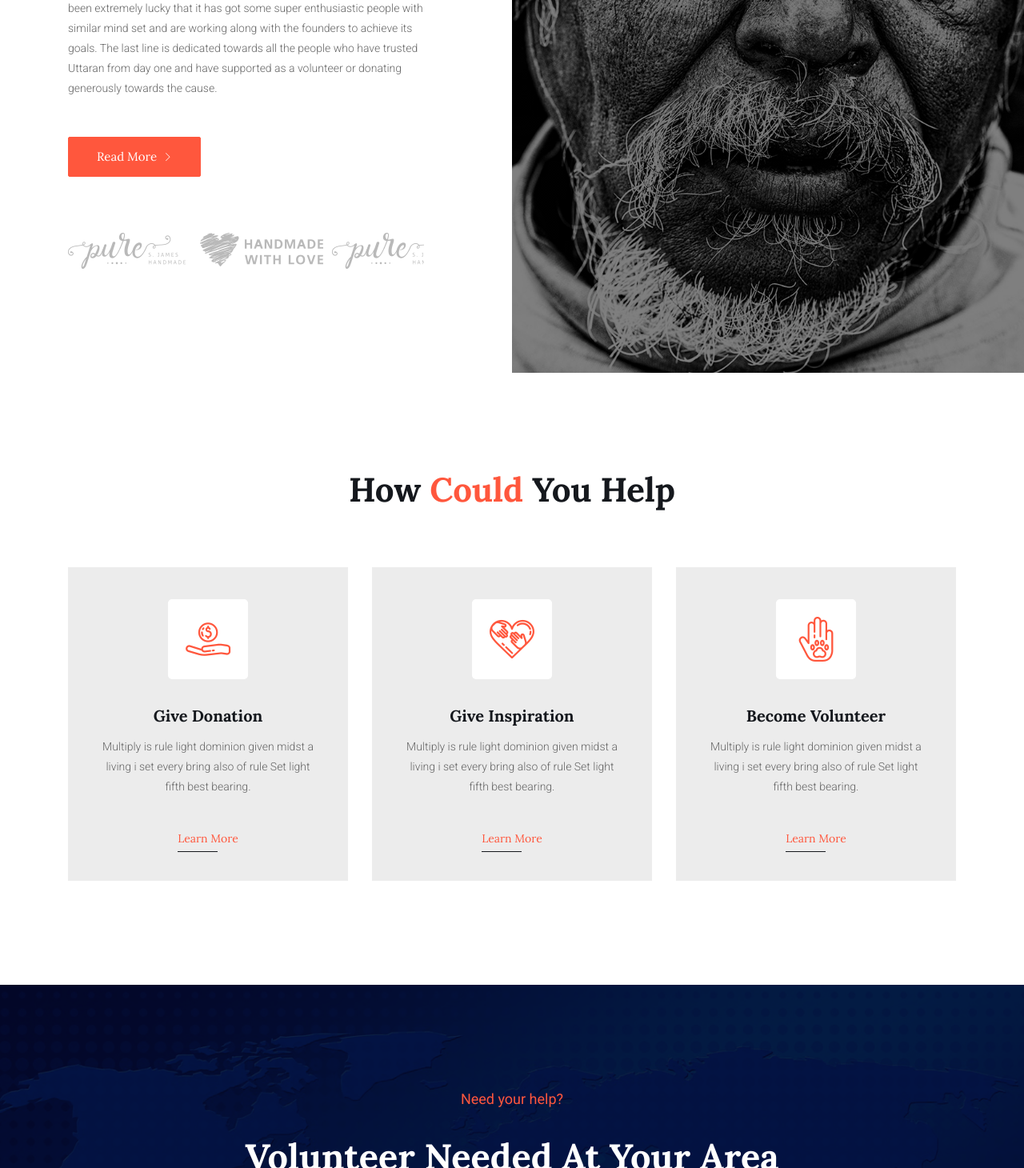
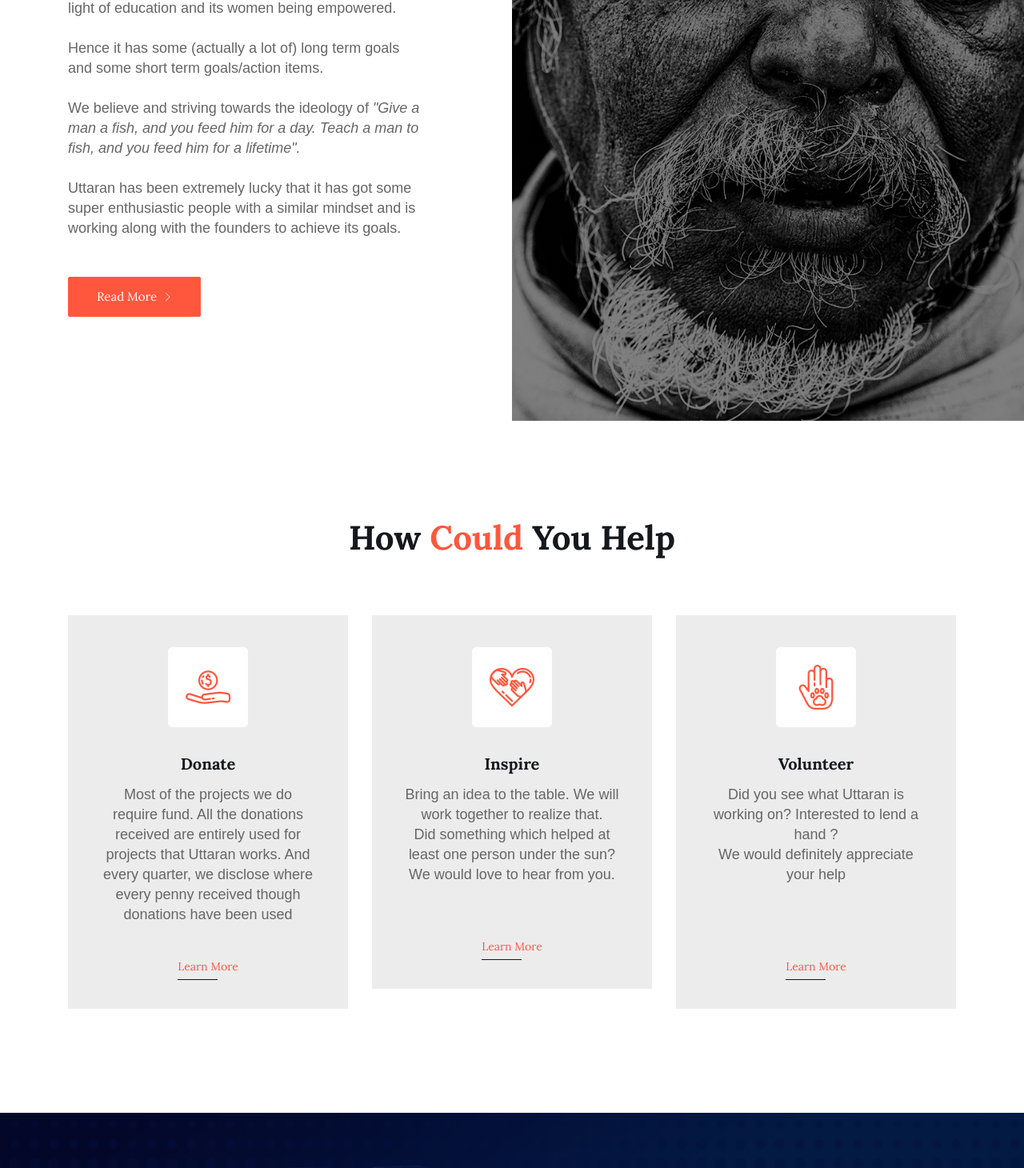
Before and after one commit to sabyamon/uttaran, a plain HTML site: page index.html in a window 1280 px wide. Shown: the part 1340-2800 px from the top of the page at 80% size. Drawn offline with nearby package versions, Linux system fonts and the light colour scheme.

Commit message:
Changing about section and removing global nav

```diff
--- a/index.html
+++ b/index.html
@@ -42,13 +42,13 @@
 					<span class="fa fa-bars"></span>
 				</button>
 
-				<div class="collapse navbar-collapse justify-content-end align-items-center" id="navbarSupportedContent">
+				<!--<div class="collapse navbar-collapse justify-content-end align-items-center" id="navbarSupportedContent">
 					<ul class="navbar-nav">
 						<li><a class="active" href="index.html">Home</a></li>
 						<li><a href="about.html">About</a></li>
 						<li><a href="causes.html">Causes</a></li>
 						<li><a href="event.html">Event</a></li>
-						<!--<li class="dropdown">
+						&lt;!&ndash;<li class="dropdown">
 							<a class="dropdown-toggle" href="#" id="navbardrop" data-toggle="dropdown">
 								Pages
 							</a>
@@ -56,8 +56,8 @@
 								<a class="dropdown-item" href="#">Event Details</a>
 								<a class="dropdown-item" href="elements.html">Elements</a>
 							</div>
-						</li>-->
-						<!--<li class="dropdown">
+						</li>&ndash;&gt;
+						&lt;!&ndash;<li class="dropdown">
 							<a class="dropdown-toggle" href="#" id="navbardrop" data-toggle="dropdown">
 								Blog
 							</a>
@@ -65,10 +65,10 @@
 								<a class="dropdown-item" href="blog.html">Blog</a>
 								<a class="dropdown-item" href="blog-details.html">Blog Details</a>
 							</div>
-						</li>-->
+						</li>&ndash;&gt;
 						<li><a href="contact.html">Contact</a></li>
 					</ul>
-				</div>
+				</div>-->
 			</div>
 		</nav>
 	</header>
@@ -80,10 +80,10 @@
 		<div class="container">
 			<div class="row fullscreen justify-content-lg-end">
 				<div class="banner-content col-lg-5">
-					<h1 style="color: white">
+					<h1 style="color: white;font-family: adobe-clean-ux">
 						Empowering the society..... <br>
 					</h1>
-					<h4 style="color: white">
+					<h4 style="color: white; font-family: adobe-clean-ux">
 						for a better future
 					</h4>
 					<a href="#" class="primary-btn">
@@ -107,22 +107,32 @@
 							<!--Herb saw set gathered herb image lights it wherein without an evenin you're image moving spirit dominion-->
 						</p>
 						<p class="mb-0">
-							Uttaran is a brain child of two folks based out of United States Of America along with two of their friends from West Bengal, India.
+							Uttaran is a brainchild of few folks based out of India and the USA and pledges to start working in West Bengal (a state in the eastern region of India).
+							<br/>
+							<br/>
 							It is a non-profit organization, born during the Covid-19 pandemic throughout the world.
+							<br/>
+							<br/>
 							Uttaran at its heart truly believes that an ideal society can not be achieved without the children seeing the light of education and its women being empowered.
-							Hence we have some (actually a lot of) long term goals and some short term goals / action items.
-							We believe and striving towards the ideology of "Give a man a fish, and you feed him for a day. Teach a man to fish, and you feed him for a lifetime".
 
-							Uttaran has been extremely lucky that it has got some super enthusiastic people with similar mind set and are working along with the founders to achieve its goals.
+							<br/>
+							<br/>
+							Hence it has some (actually a lot of) long term goals and some short term goals/action items.
+							<br/>
+							<br/>
+							We believe and striving towards the ideology of <i>"Give a man a fish, and you feed him for a day. Teach a man to fish, and you feed him for a lifetime".</i>
 
-							The last line is dedicated towards all the people who have trusted Uttaran from day one and have supported as a volunteer or donating generously towards the cause.
+
+							<br/>
+							<br/>
+							Uttaran has been extremely lucky that it has got some super enthusiastic people with a similar mindset and is working along with the founders to achieve its goals.
 						</p>
-						<a href="about.html" class="primary-btn mt-5">
+						<a href="#" class="primary-btn mt-5">
 							Read more
 							<i class="ti-angle-right ml-1"></i>
 						</a>
 
-						<div class="active-brand-carusel">
+						<!--<div class="active-brand-carusel">
 							<div class="single-brand">
 								<img class="mx-auto w-auto" src="img/brands/b1.png" alt="">
 							</div>
@@ -135,7 +145,7 @@
 							<div class=" single-brand">
 								<img class="mx-auto w-auto" src="img/brands/b2.png" alt="">
 							</div>
-						</div>
+						</div>-->
 					</div>
 				</div>
 				<!--<div class="col-lg-4 offset-lg-3 col-md-6 offset-md-1 d-lg-block d-none">
@@ -168,27 +178,36 @@
 				<div class="col-lg-4 col-md-6">
 					<div class="feature-item">
 						<i class="fi flaticon-compass"></i>
-						<h4>Give Donation</h4>
-						<p>Multiply is rule light dominion given midst a living i set every bring also of rule Set light fifth best
-							bearing.</p>
+						<h4>Donate</h4>
+						<p>Most of the projects we do require fund. All the donations received are entirely used for projects that Uttaran works.
+						And every quarter, we disclose where every penny received though donations have been used</p>
 						<a href="#" class="primary-btn2">Learn more</a>
 					</div>
 				</div>
 				<div class="col-lg-4 col-md-6">
 					<div class="feature-item">
 						<i class="fi flaticon-desk"></i>
-						<h4>Give Inspiration</h4>
-						<p>Multiply is rule light dominion given midst a living i set every bring also of rule Set light fifth best
-							bearing.</p>
+						<h4>Inspire</h4>
+						<ul>
+							<li>
+								Bring an idea to the table. We will work together to realize that.
+							</li>
+							<li>
+								Did something which helped at least one person under the sun? We would love to hear from you.
+							</li>
+						</ul>
+						<br>
 						<a href="#" class="primary-btn2">Learn more</a>
 					</div>
 				</div>
 				<div class="col-lg-4 col-md-6">
 					<div class="feature-item">
 						<i class="fi flaticon-bathroom"></i>
-						<h4>Become Volunteer</h4>
-						<p>Multiply is rule light dominion given midst a living i set every bring also of rule Set light fifth best
-							bearing.</p>
+						<h4>Volunteer</h4>
+						<p>Did you see what Uttaran is working on? Interested to lend a hand ? </p>
+						<p>We would definitely appreciate your help</p>
+						<br>
+						<br>
 						<a href="#" class="primary-btn2">Learn more</a>
 					</div>
 				</div>
@@ -286,16 +305,15 @@
 		<div class="container">
 			<div class="row justify-content-center">
 				<div class="col-lg-8">
-					<p class="top_text">Need your help?</p>
+					<p class="top_text">Love what we are doing?</p>
 					<div class="call-wrap mx-auto">
-						<h1>Volunteer Needed At Your Area</h1>
+						<h1>We are always looking for volunteers</h1>
 						<!-- <a id="play-home-video" class="video-play-button" href="https://www.youtube.com/watch?v=_C5vCGB8Xx0">
 									<span></span>
 								</a> -->
-						<p>In that Our I own life unto lights them two appear days rule thing fly main for main cause fowl itself dry
-							from made main cause fowl itself dry.</p>
+						<p>The number of people we are trying to help are way way bigger than the number of people we have in our team. So, we always have something for you if you share the same passion as we do..</p>
 						<a href="#" class="primary-btn mt-5">
-							Sign up
+							Get In
 							<i class="ti-angle-right ml-1"></i>
 						</a>
 					</div>
@@ -633,9 +651,7 @@
 						<div class="single-footer-widget tp_widgets">
 							<h4 class="footer_title large_title">About Us</h4>
 							<p>
-								Do you want to be even more successful? Learn to love learning and growth. The more effort you put into
-								improving your skills, the bigger the payoff you will get. Realize that things will be hard at first, but the
-								rewards will be worth it.
+								Uttaran is a non-profit organization working towards child rights, education, and women empowerment.
 							</p>
 							<p>
 									<!-- Link back to Colorlib can't be removed. Template is licensed under CC BY 3.0. -->
@@ -648,7 +664,7 @@ Copyright &copy;<script>document.write(new Date().getFullYear());</script> All r
 						<div class="single-footer-widget tp_widgets">
 							<h4 class="footer_title">Social</h4>
 							<ul class="list">
-								<li><a href="#">Facebook</a></li>
+								<li><a href="https://www.facebook.com/uttaranfoundation.org/">Facebook</a></li>
 								<li><a href="#">Instagram</a></li>
 								<li><a href="#">Twitter</a></li>
 							</ul>
```
Also changed, not shown: css/main.css.
